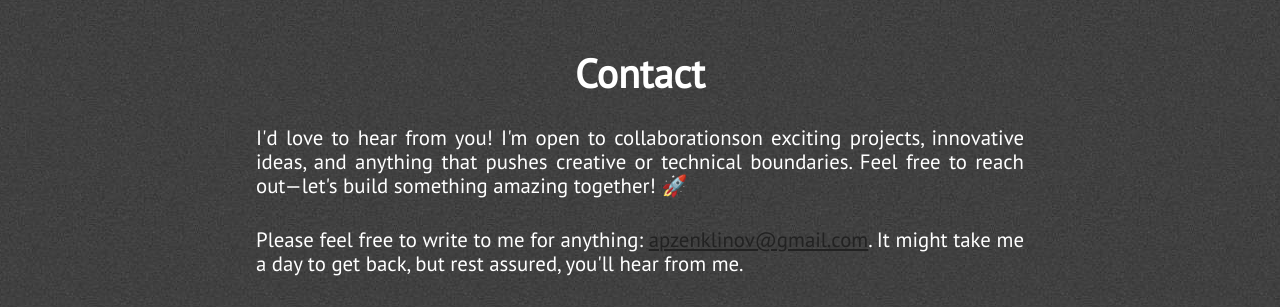
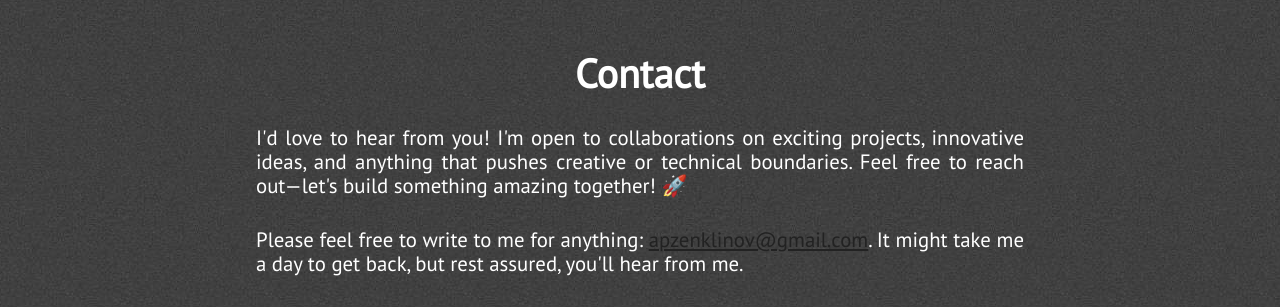
Before and after one commit to zenklinov/portfolio, a Jekyll site: the page built from index.html, in a window 1280 px wide and 900 px high, scrolled down 4035 px. Shown: the part 149-456 px from the top of the window. Built offline with Jekyll 4.4.1, drawn with Linux system fonts in a browser that asks for light colours; nearby versions of some CDN libraries.

Commit message:
Update extra.html

```diff
--- a/_includes/extra.html
+++ b/_includes/extra.html
@@ -3,7 +3,7 @@
         <div>
             <div class="section-heading" id="chat-text">Contact</div>
             <p class="paragraph-text justify-text">
-                I'd love to hear from you! I'm open to collaborationson exciting projects, innovative ideas, and anything that pushes creative or technical boundaries. Feel free to reach out—let's build something amazing together! 🚀
+                I'd love to hear from you! I'm open to collaborations on exciting projects, innovative ideas, and anything that pushes creative or technical boundaries. Feel free to reach out—let's build something amazing together! 🚀
             </p>
             <p class="paragraph-text justify-text">
                 Please feel free to write to me for anything: <a href="mailto:{{ site.email }}">{{ site.email }}</a>. It might take me a day to get back, but rest assured, you'll hear from me.
```
